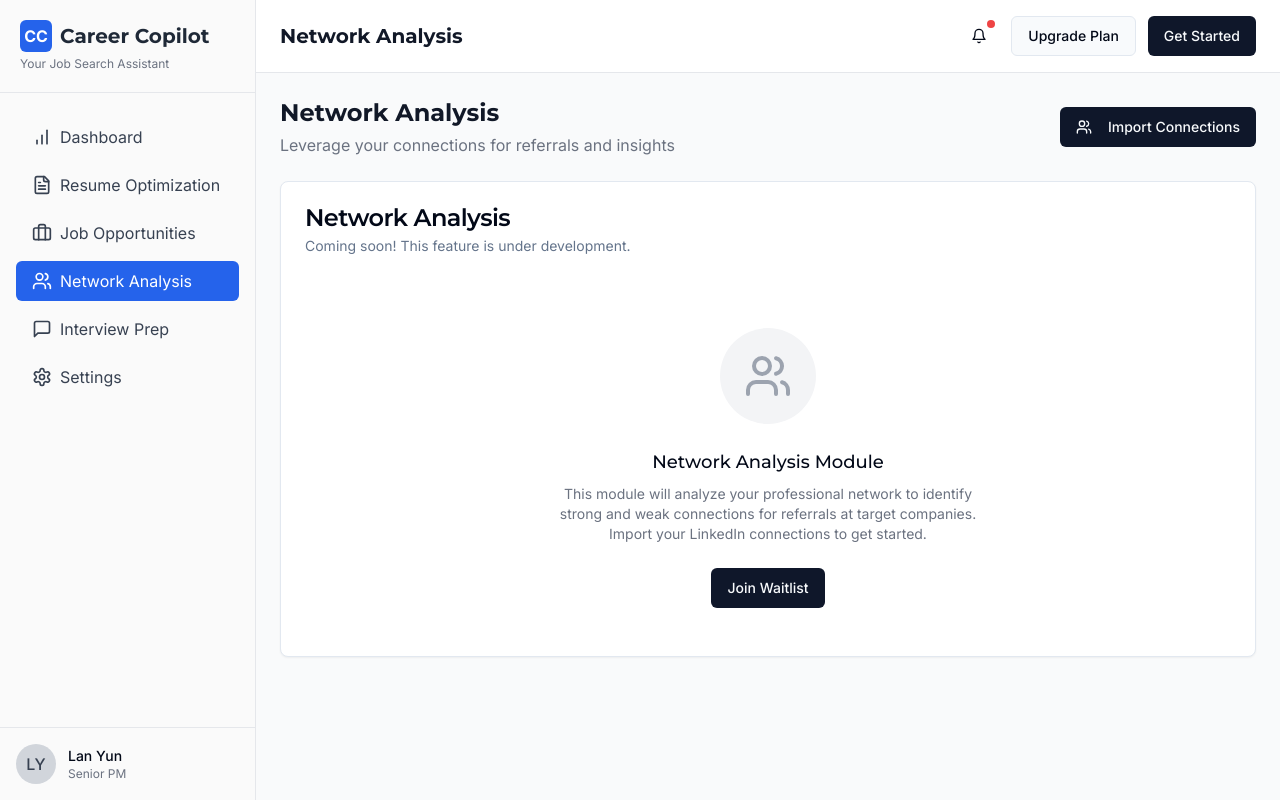
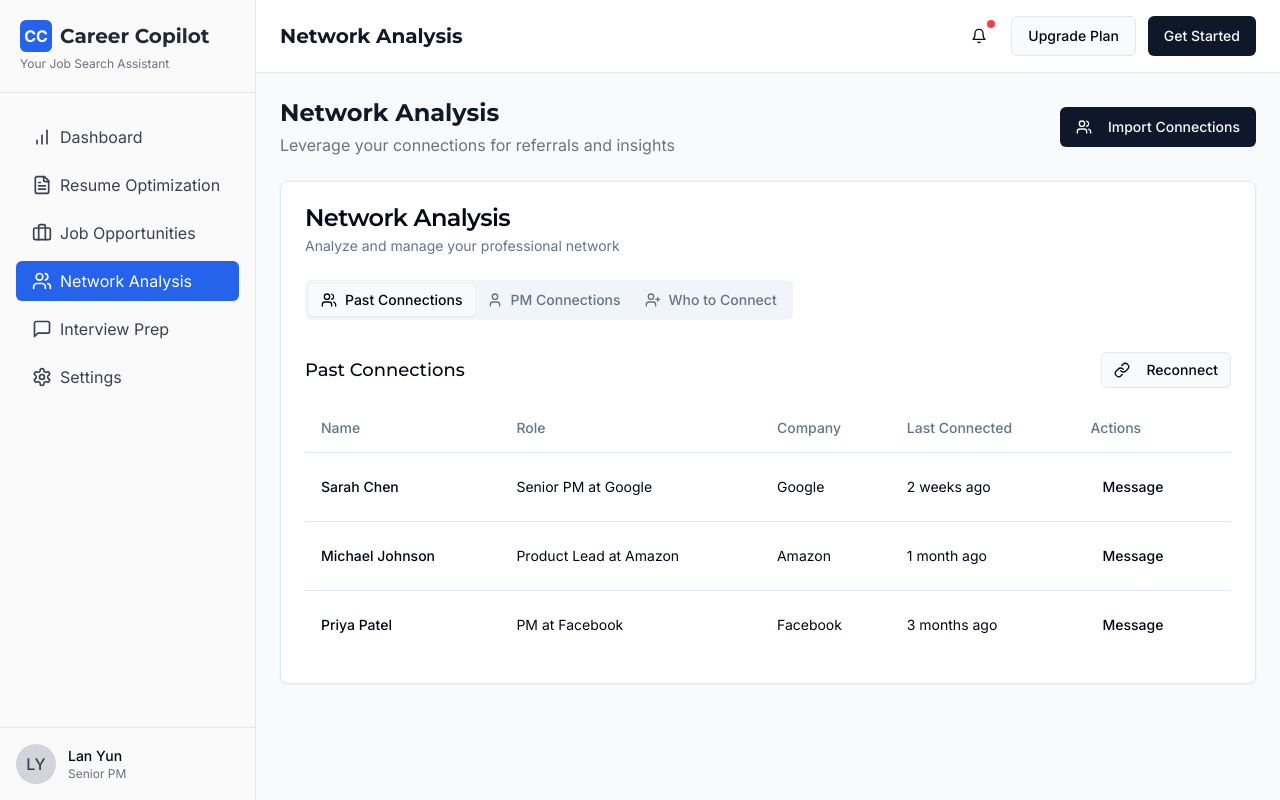
Before and after one commit to Lanyun009/Job-Copilot, a React (Vite) app: page /network in a window 1280 px wide. Built offline with nearby package versions, Linux system fonts and the light colour scheme.

Commit message:
Feat: Add tabs to network analysis
Adds tabs for "Past Connections", "Product Manager Connections", and "Who to Connect" to the Network Analysis page.

```diff
--- a/src/pages/NetworkPage.tsx
+++ b/src/pages/NetworkPage.tsx
@@ -1,10 +1,32 @@
 
-import React from 'react';
+import React, { useState } from 'react';
 import { Card, CardContent, CardDescription, CardHeader, CardTitle } from '@/components/ui/card';
 import { Button } from '@/components/ui/button';
-import { Users } from 'lucide-react';
+import { Users, UserPlus, User, Link } from 'lucide-react';
+import { Tabs, TabsContent, TabsList, TabsTrigger } from '@/components/ui/tabs';
+import { Table, TableHeader, TableRow, TableHead, TableBody, TableCell } from '@/components/ui/table';
 
 const NetworkPage: React.FC = () => {
+  const [activeTab, setActiveTab] = useState("past");
+
+  const pastConnections = [
+    { id: 1, name: 'Sarah Chen', role: 'Senior PM at Google', company: 'Google', lastConnected: '2 weeks ago' },
+    { id: 2, name: 'Michael Johnson', role: 'Product Lead at Amazon', company: 'Amazon', lastConnected: '1 month ago' },
+    { id: 3, name: 'Priya Patel', role: 'PM at Facebook', company: 'Facebook', lastConnected: '3 months ago' },
+  ];
+
+  const pmConnections = [
+    { id: 1, name: 'Jordan Lee', role: 'Senior PM at Microsoft', company: 'Microsoft', expertise: 'B2B Products' },
+    { id: 2, name: 'Emma Rodriguez', role: 'PM at Spotify', company: 'Spotify', expertise: 'Consumer Apps' },
+    { id: 3, name: 'Dev Sharma', role: 'Product Director at Airbnb', company: 'Airbnb', expertise: 'Marketplace' },
+  ];
+
+  const potentialConnections = [
+    { id: 1, name: 'Alex Wong', role: 'PM at Netflix', company: 'Netflix', reasonToConnect: 'Similar career path, expertise in recommendation systems' },
+    { id: 2, name: 'Taylor Smith', role: 'Senior PM at Shopify', company: 'Shopify', reasonToConnect: 'Expert in e-commerce platforms' },
+    { id: 3, name: 'Jamie Garcia', role: 'PM at LinkedIn', company: 'LinkedIn', reasonToConnect: 'Connections in target companies' },
+  ];
+
   return (
     <div className="space-y-6">
       <div className="flex flex-col md:flex-row gap-4 md:items-center justify-between">
@@ -24,18 +46,133 @@ const NetworkPage: React.FC = () => {
       <Card>
         <CardHeader>
           <CardTitle>Network Analysis</CardTitle>
-          <CardDescription>Coming soon! This feature is under development.</CardDescription>
+          <CardDescription>Analyze and manage your professional network</CardDescription>
         </CardHeader>
-        <CardContent className="flex flex-col items-center justify-center py-12">
-          <div className="h-24 w-24 rounded-full bg-gray-100 flex items-center justify-center mb-6">
-            <Users className="h-12 w-12 text-gray-400" />
-          </div>
-          <h3 className="text-lg font-medium mb-2">Network Analysis Module</h3>
-          <p className="text-sm text-gray-500 text-center max-w-md mb-6">
-            This module will analyze your professional network to identify strong and weak connections
-            for referrals at target companies. Import your LinkedIn connections to get started.
-          </p>
-          <Button>Join Waitlist</Button>
+        <CardContent>
+          <Tabs defaultValue="past" className="w-full" onValueChange={setActiveTab}>
+            <TabsList className="mb-6">
+              <TabsTrigger value="past">
+                <Users className="mr-2 h-4 w-4" />
+                Past Connections
+              </TabsTrigger>
+              <TabsTrigger value="pm">
+                <User className="mr-2 h-4 w-4" />
+                PM Connections
+              </TabsTrigger>
+              <TabsTrigger value="potential">
+                <UserPlus className="mr-2 h-4 w-4" />
+                Who to Connect
+              </TabsTrigger>
+            </TabsList>
+
+            <TabsContent value="past" className="space-y-4">
+              <div className="flex justify-between items-center">
+                <h3 className="text-lg font-medium">Past Connections</h3>
+                <Button variant="outline" size="sm">
+                  <Link className="mr-2 h-4 w-4" />
+                  Reconnect
+                </Button>
+              </div>
+
+              <Table>
+                <TableHeader>
+                  <TableRow>
+                    <TableHead>Name</TableHead>
+                    <TableHead>Role</TableHead>
+                    <TableHead>Company</TableHead>
+                    <TableHead>Last Connected</TableHead>
+                    <TableHead>Actions</TableHead>
+                  </TableRow>
+                </TableHeader>
+                <TableBody>
+                  {pastConnections.map((connection) => (
+                    <TableRow key={connection.id}>
+                      <TableCell className="font-medium">{connection.name}</TableCell>
+                      <TableCell>{connection.role}</TableCell>
+                      <TableCell>{connection.company}</TableCell>
+                      <TableCell>{connection.lastConnected}</TableCell>
+                      <TableCell>
+                        <Button variant="ghost" size="sm">Message</Button>
+                      </TableCell>
+                    </TableRow>
+                  ))}
+                </TableBody>
+              </Table>
+            </TabsContent>
+
+            <TabsContent value="pm" className="space-y-4">
+              <div className="flex justify-between items-center">
+                <h3 className="text-lg font-medium">Product Manager Connections</h3>
+                <Button variant="outline" size="sm">
+                  <User className="mr-2 h-4 w-4" />
+                  Filter by Company
+                </Button>
+              </div>
+
+              <Table>
+                <TableHeader>
+                  <TableRow>
+                    <TableHead>Name</TableHead>
+                    <TableHead>Role</TableHead>
+                    <TableHead>Company</TableHead>
+                    <TableHead>Expertise</TableHead>
+                    <TableHead>Actions</TableHead>
+                  </TableRow>
+                </TableHeader>
+                <TableBody>
+                  {pmConnections.map((connection) => (
+                    <TableRow key={connection.id}>
+                      <TableCell className="font-medium">{connection.name}</TableCell>
+                      <TableCell>{connection.role}</TableCell>
+                      <TableCell>{connection.company}</TableCell>
+                      <TableCell>{connection.expertise}</TableCell>
+                      <TableCell>
+                        <Button variant="ghost" size="sm">Request Intro</Button>
+                      </TableCell>
+                    </TableRow>
+                  ))}
+                </TableBody>
+              </Table>
+            </TabsContent>
+
+            <TabsContent value="potential" className="space-y-4">
+              <div className="flex justify-between items-center">
+                <h3 className="text-lg font-medium">Recommended Connections</h3>
+                <Button variant="outline" size="sm">
+                  <UserPlus className="mr-2 h-4 w-4" />
+                  Find More
+                </Button>
+              </div>
+
+              <Table>
+                <TableHeader>
+                  <TableRow>
+                    <TableHead>Name</TableHead>
+                    <TableHead>Role</TableHead>
+                    <TableHead>Company</TableHead>
+                    <TableHead>Why Connect</TableHead>
+                    <TableHead>Actions</TableHead>
+                  </TableRow>
+                </TableHeader>
+                <TableBody>
+                  {potentialConnections.map((connection) => (
+                    <TableRow key={connection.id}>
+                      <TableCell className="font-medium">{connection.name}</TableCell>
+                      <TableCell>{connection.role}</TableCell>
+                      <TableCell>{connection.company}</TableCell>
+                      <TableCell className="max-w-xs truncate">{connection.reasonToConnect}</TableCell>
+                      <TableCell>
+                        <Button variant="default" size="sm">
+                          <UserPlus className="mr-2 h-3 w-3" />
+                          Connect
+                        </Button>
+                      </TableCell>
+                    </TableRow>
+                  ))}
+                </TableBody>
+              </Table>
+            </TabsContent>
+          </Tabs>
         </CardContent>
       </Card>
     </div>
```
